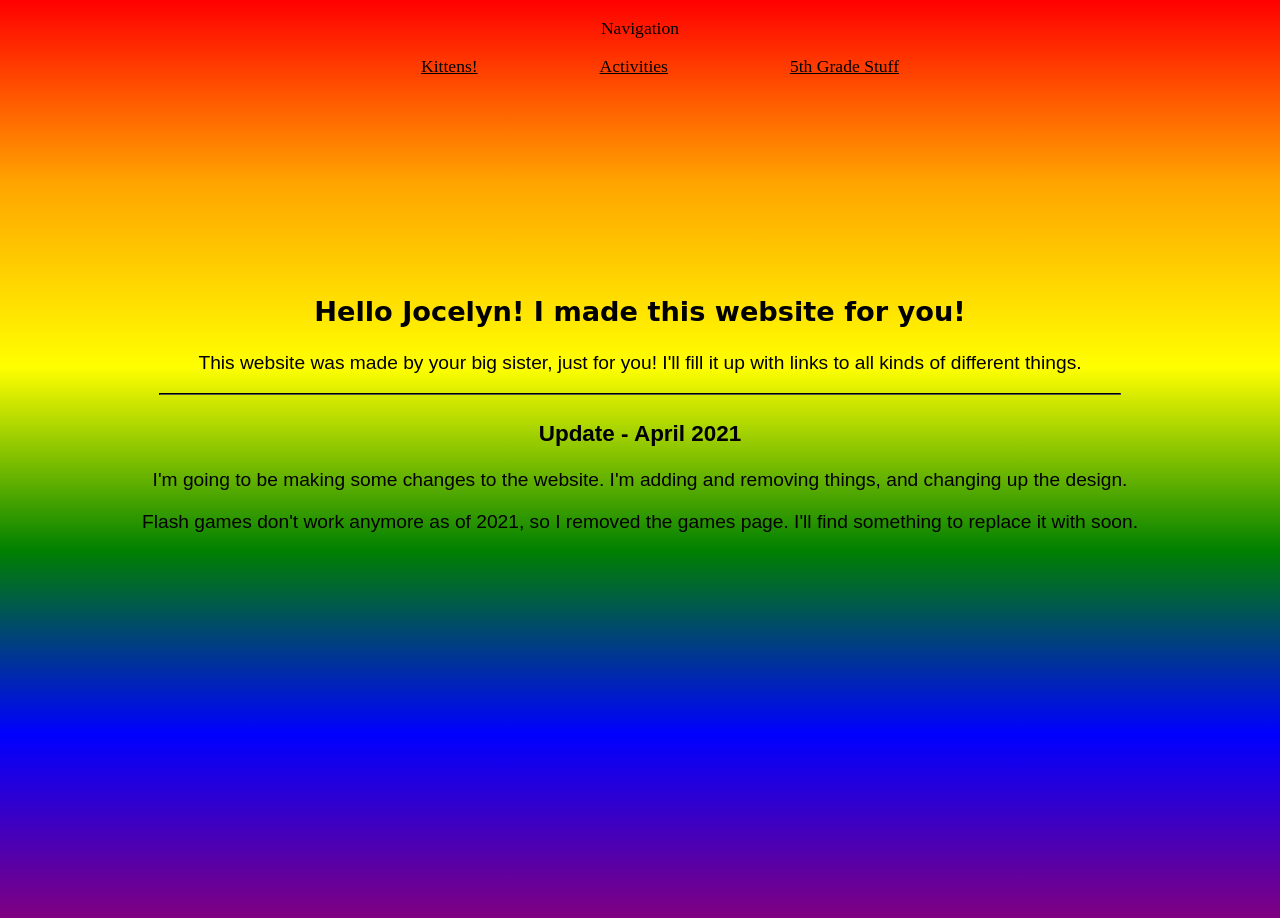
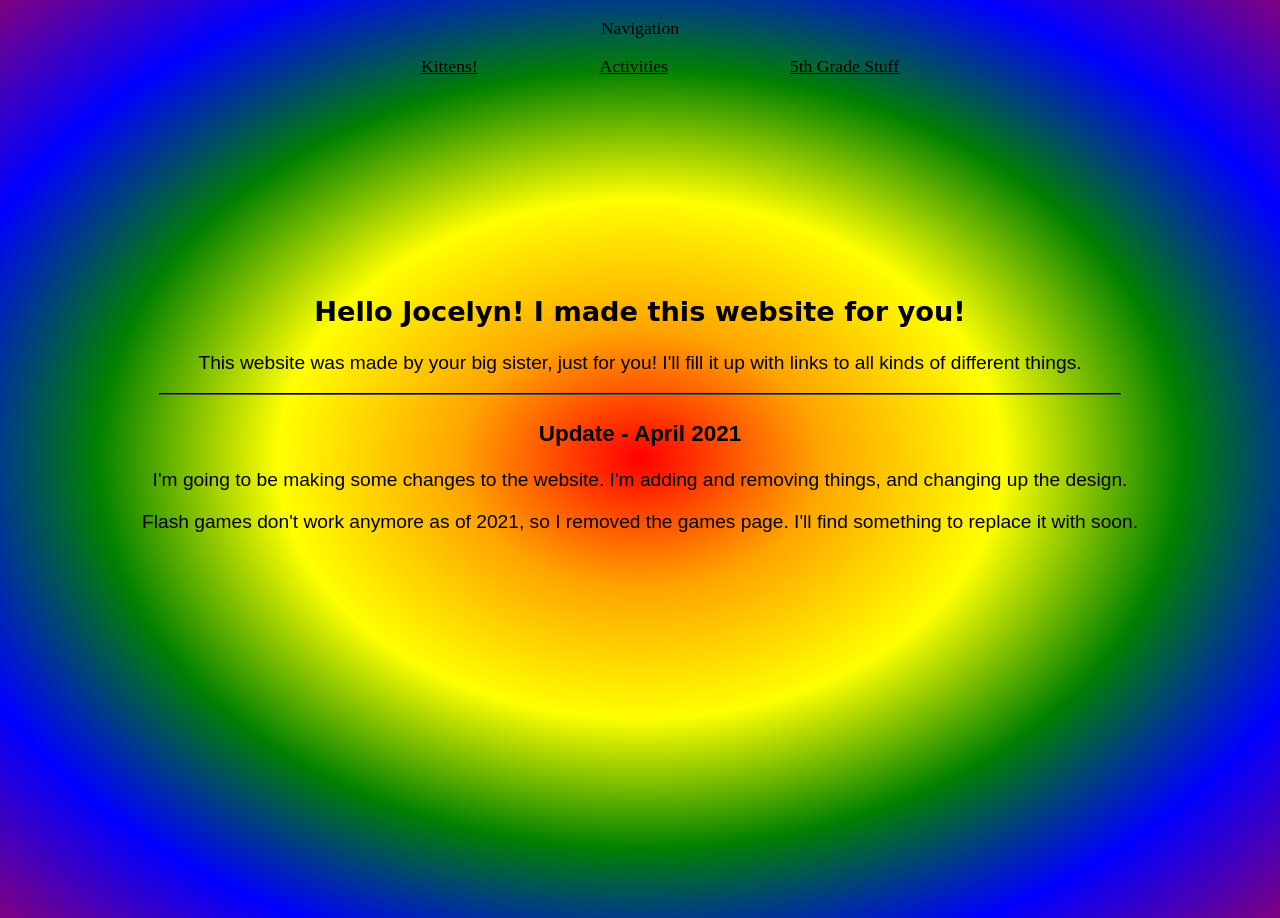
Before and after one commit to cucumbre0n/hellojm, a plain HTML site: page index.html in a window 1280 px wide. Drawn offline with Linux system fonts and the light colour scheme; a web font is replaced by a local one.

Commit message:
Update gradient formatting

```diff
--- a/resources/css/style.css
+++ b/resources/css/style.css
@@ -125,22 +125,13 @@
 }
 
 html body {
-  background-image: linear-gradient(red, orange, yellow, green, blue, purple);
+  background-image: radial-gradient(red, orange, yellow, green, blue, purple);
   font-size: 16px;
   margin: 0 auto;
   width: 100%;
   height: 900px;
   overflow: hidden;
 }
-/* Fix navigation width
-  Fix width to modify properly with device width
-  Add hover transitions to Navigation
-  Change navigation font
-    Grab a set of fonts from Google
-  Add borders
-  Modify hr border width
-  Change background color
-  Include transparent background image*/
 
 /* Header */
 header {
```
